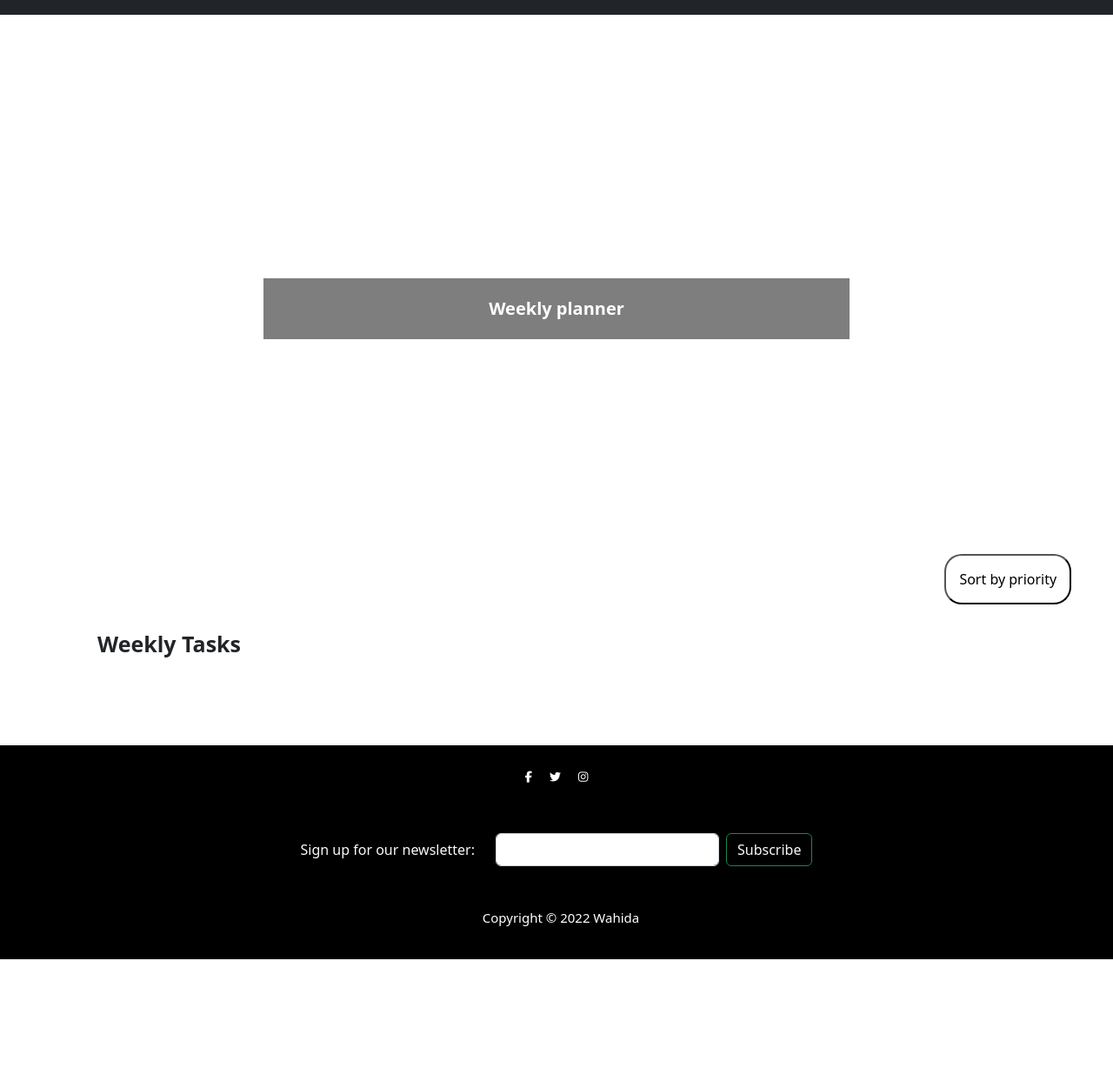
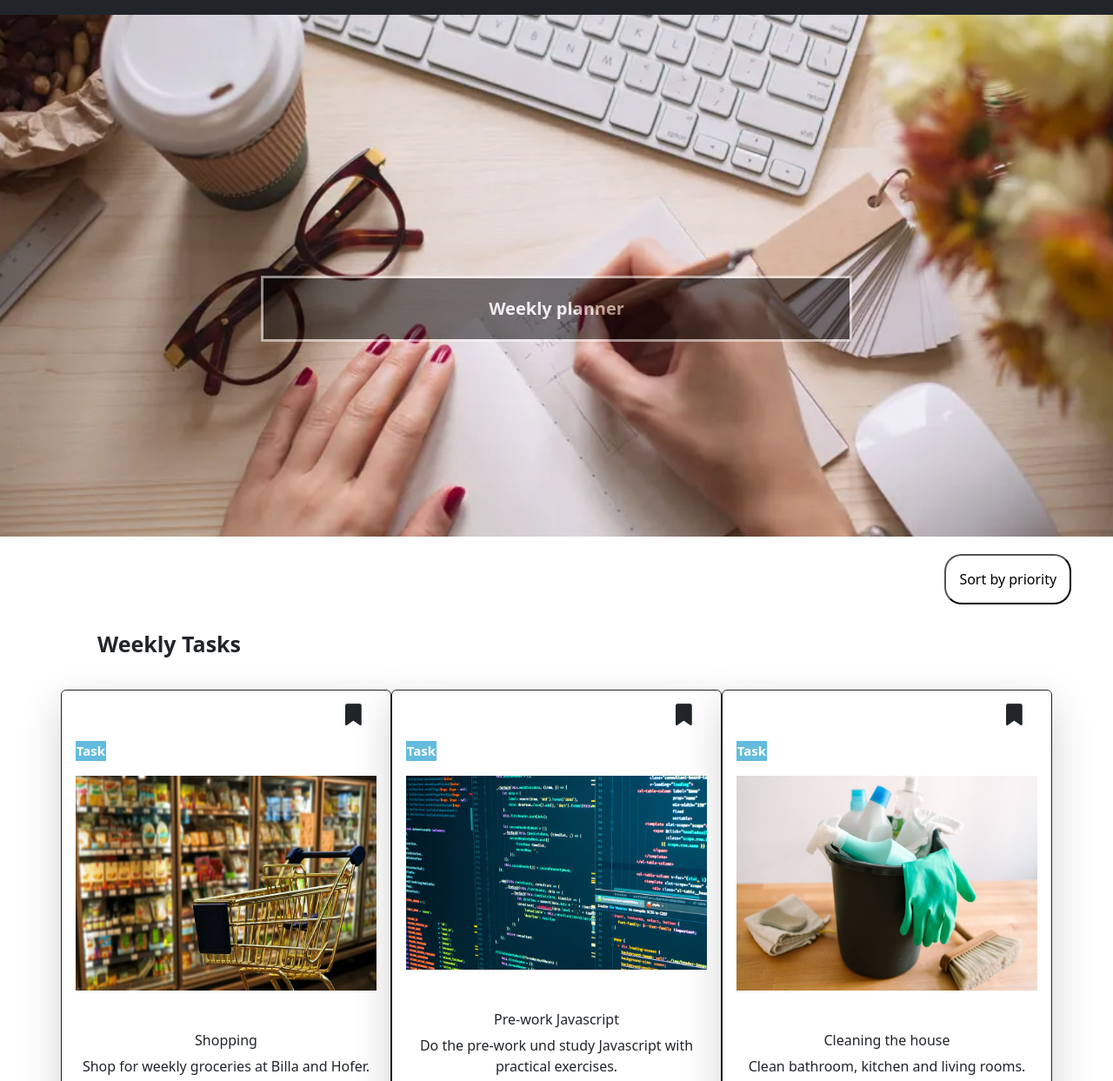
Before and after one commit to iamwahida/FE17-CR2-WahidaNemati, a plain HTML site: page index.html in a window 1280 px wide. Shown: the part 57-1300 px from the top of the page at 87% size. Before the commit the page ends 1160 px from the top, so only its background shows below. Drawn offline with nearby package versions, Linux system fonts and the light colour scheme; the site is published under a folder, as on GitHub Pages, so addresses that start at the root find nothing.

Commit message:
added changes

```diff
--- a/index.html
+++ b/index.html
@@ -74,8 +74,8 @@
 
 
 
-    <script src="/script/data.json"></script>
-    <script src="/script/script.js"></script>
+    <script src="./script/data.json"></script>
+    <script src="./script/script.js"></script>
     <script src="https://cdn.jsdelivr.net/npm/bootstrap@5.2.1/dist/js/bootstrap.bundle.min.js" integrity="sha384-u1OknCvxWvY5kfmNBILK2hRnQC3Pr17a+RTT6rIHI7NnikvbZlHgTPOOmMi466C8" crossorigin="anonymous"></script>
 </body>
 </html>
--- a/styling/style.scss
+++ b/styling/style.scss
@@ -13,7 +13,7 @@
 }
 
 #firstimg {
-    background-image: url("/images/plannerBG.webp");
+    background-image: url("../images/plannerBG.webp");
     width: 100%;
     height: 500px;
     background-repeat: no-repeat;
```
Also changed, not shown: styling/style.css, 1 other file.
